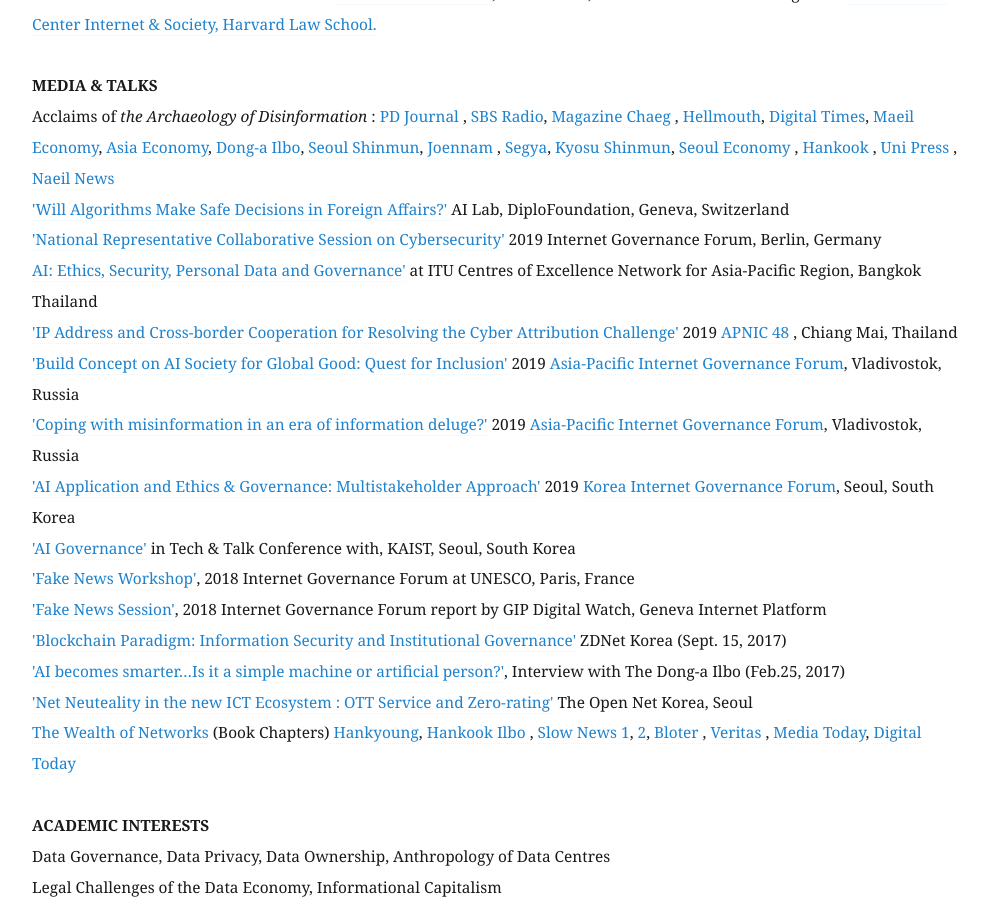
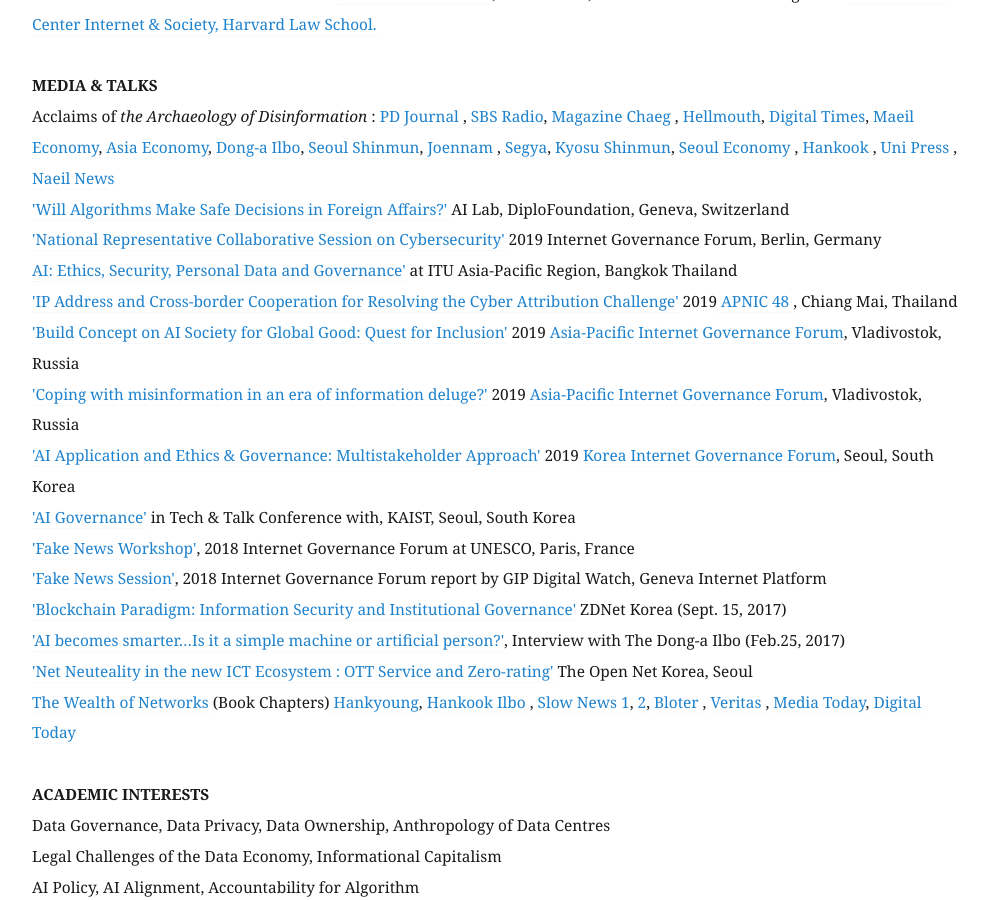
Before and after one commit to eunchangchoi/eunchangchoi.github.io, a Jekyll site: the page built from index.md, in a window 1280 px wide and 900 px high, scrolled down 2011 px. Shown: the whole window, without its empty margins (68-1057 px from the left). Built offline with Jekyll 4.4.1, drawn with Linux system fonts in a browser that asks for light colours.

Commit message:
Update index.md

```diff
--- a/index.md
+++ b/index.md
@@ -32,7 +32,7 @@
 Acclaims of<i> the Archaeology of Disinformation </i>:<a href="https://www.pdjournal.com/news/articleView.html?idxno=71119"> PD Journal </a>, <a href="http://radio.sbs.co.kr/gorealra/player/?podId=P0000000874&vodId=V0000328499"> SBS Radio</a>, <a href="https://bit.ly/3aVFA4z"> Magazine Chaeg </a>, <a href="https://www.youtube.com/watch?v=MpeoOBXadZ8&feature=youtu.be&t=241"> Hellmouth</a>, <a href="http://www.dt.co.kr/contents.html?article_no=2020030302103869061001"> Digital Times</a>, <a href="https://www.mk.co.kr/news/culture/view/2020/02/155878"> Maeil Economy</a>, <a href="https://www.asiae.co.kr/article/2020022811050161321&mobile=Y"> Asia Economy</a>, <a href="http://www.donga.com/news/article/all/20200216/99724450/1"> Dong-a Ilbo</a>, <a href="https://www.seoul.co.kr/news/newsView.php?id=20200313020005&wlog_tag3=naver">Seoul Shinmun</a>,<a href="https://www.jnilbo.com/2020/02/20/2020022015101829561/"> Joennam </a>, <a href="http://www.segye.com/newsView/20200214510584?OutUrl=naver"> Segya</a>, <a href="https://www.kyosu.net/news/articleView.html?idxno=48054"> Kyosu Shinmun</a>, <a href="https://www.sedaily.com/NewsVIew/1YYX4ZYYI0"> Seoul Economy </a>, <a href="https://www.hankookilbo.com/News/Read/202002131753026467">Hankook </a>, <a href="https://www.unipress.co.kr/news/articleView.html?idxno=771"> Uni Press </a>, <a href="https://www.naeil.com/news_view/?id_art=341418"> Naeil News </a> <br>
  <a href="https://www.diplomacy.edu/blog/will-algorithms-make-safe-decisions-foreign-affairs">'Will Algorithms Make Safe Decisions in Foreign Affairs?' </a> AI Lab, DiploFoundation, Geneva, Switzerland <br>
 <a href="https://www.youtube.com/watch?v=nsZJaB3fx0E&feature=youtu.be&t=1689">'National Representative Collaborative Session on Cybersecurity'</a> 2019 Internet Governance Forum, Berlin, Germany <br>
-<a href="https://www.itu.int/en/ITU-D/Regional-Presence/AsiaPacific/Pages/Events/2019/Artificial-Intelligence-Overview-and-Applications.aspx"> AI: Ethics, Security, Personal Data and Governance'</a> at ITU Centres of Excellence Network for Asia-Pacific Region, Bangkok Thailand<br>
+<a href="https://www.itu.int/en/ITU-D/Regional-Presence/AsiaPacific/Pages/Events/2019/Artificial-Intelligence-Overview-and-Applications.aspx"> AI: Ethics, Security, Personal Data and Governance'</a> at ITU Asia-Pacific Region, Bangkok Thailand<br>
 <a href="https://youtu.be/uRsC_ypHGCg?t=1336">'IP Address and Cross-border Cooperation for Resolving the Cyber Attribution Challenge'</a> 2019<a href="https://conference.apnic.net/48/program/schedule/#/day/6/cooperation-sig"> APNIC 48 </a>, Chiang Mai, Thailand<br>
 <a href="https://www.ftp.asia/index.php/s/tLZWIWMG1Qp7oA0">'Build Concept on AI Society for Global Good: Quest for Inclusion'</a> 2019 <a href="https://2019.aprigf.asia/prog"> Asia-Pacific Internet Governance Forum</a>, Vladivostok, Russia <br>
 <a href="https://www.ftp.asia/index.php/s/HGkuD3YVUBssKrP">'Coping with misinformation in an era of information deluge?'</a> 2019 <a href="https://2019.aprigf.asia/prog"> Asia-Pacific Internet Governance Forum</a>, Vladivostok, Russia <br>
```
